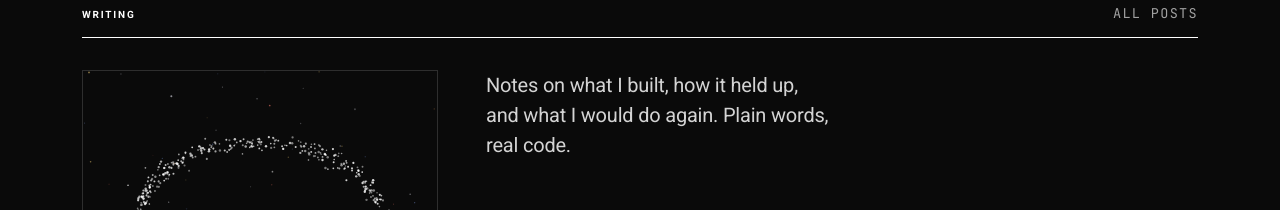
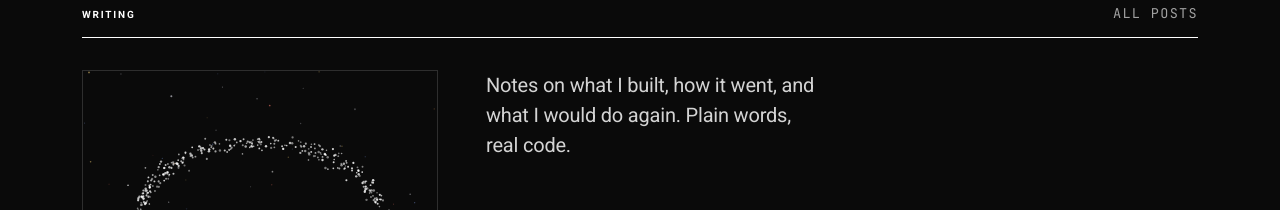
Before and after one commit to Mikkaiser/mikkaiser-portfolio, a Next.js app: page / in a window 1280 px wide. Shown: the part 1996-2206 px from the top of the page. Built offline with nearby package versions, Linux system fonts and the light colour scheme.

Commit message:
Say 'how it went' in the blog intro

```diff
--- a/app/blog/page.tsx
+++ b/app/blog/page.tsx
@@ -27,7 +27,7 @@ export default function BlogIndex() {
           <div className="blog-hero__text">
             {posts.length ? <p className="post__meta">{span ? `${count} · ${span}` : count}</p> : null}
             <h1 className="blog-hero__title">Writing</h1>
-            <p className="blog-hero__intro">Notes on what I built, how it held up, and what I would do again. Plain words, real code.</p>
+            <p className="blog-hero__intro">Notes on what I built, how it went, and what I would do again. Plain words, real code.</p>
           </div>
           <KnowledgeField />
         </div>
--- a/components/Writing.tsx
+++ b/components/Writing.tsx
@@ -23,7 +23,7 @@ export function Writing() {
         <div className="writing__side" data-anim>
           <div className="writing__top">
             <p className="lead writing__intro">
-              Notes on what I built, how it held up, and what I would do again. Plain words, real code.
+              Notes on what I built, how it went, and what I would do again. Plain words, real code.
             </p>
             {rows.length ? (
               <ol className="prows">
```
Also changed, not shown: 1 other file (tests, documents, lock files or other folders).
